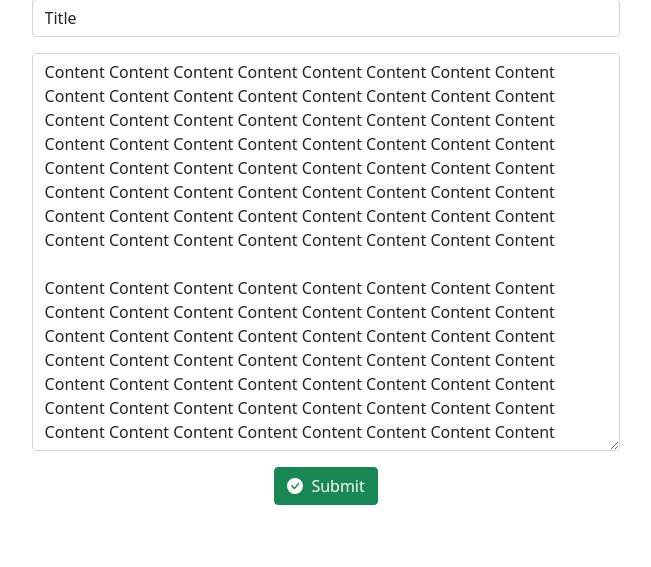
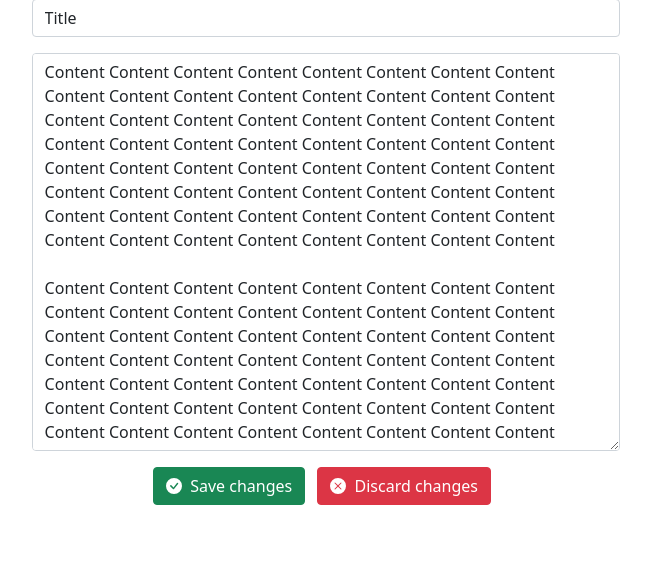
Before and after one commit to ahmedhanyh/note-taking-app, a Flask app: page /edit/1 in a window 1280 px wide. Shown: the part 105-672 px from the top of the page, without its empty margins (314-965 px from the left). Run offline with Flask 2, Linux system fonts and the light colour scheme; a user stored in the database is signed in; data comes from the database, SQL or seed files in the repository; both versions use the stored data as it was after the commit.

Commit message:
Update styling and add new buttons
- Change homepage cards' buttons to outline buttons.
- Add new cancel/discard buttons to add/edit note pages respectively.
- Change the add/edit note buttons' texts to be more indicative of their
  actions.

```diff
--- a/templates/edit.html
+++ b/templates/edit.html
@@ -28,8 +28,13 @@
             <svg xmlns="http://www.w3.org/2000/svg" width="20" height="20" fill="currentColor" class="bi bi-check-circle-fill" viewBox="0 0 20 20">
                 <path d="M16 8A8 8 0 1 1 0 8a8 8 0 0 1 16 0zm-3.97-3.03a.75.75 0 0 0-1.08.022L7.477 9.417 5.384 7.323a.75.75 0 0 0-1.06 1.06L6.97 11.03a.75.75 0 0 0 1.079-.02l3.992-4.99a.75.75 0 0 0-.01-1.05z"/>
             </svg>
-            Submit
+            Save changes
         </button>
-        <!-- <button type="submit" class="btn btn-danger">Cancel</button> -->
+        <a href="/" class="btn btn-danger mx-2">
+            <svg xmlns="http://www.w3.org/2000/svg" width="20" height="20" fill="currentColor" class="bi bi-x-circle-fill" viewBox="0 0 20 20">
+                <path d="M16 8A8 8 0 1 1 0 8a8 8 0 0 1 16 0zM5.354 4.646a.5.5 0 1 0-.708.708L7.293 8l-2.647 2.646a.5.5 0 0 0 .708.708L8 8.707l2.646 2.647a.5.5 0 0 0 .708-.708L8.707 8l2.647-2.646a.5.5 0 0 0-.708-.708L8 7.293 5.354 4.646z"/>
+            </svg>
+            Discard changes
+        </a>
     </form>
 {% endblock %}
--- a/templates/index.html
+++ b/templates/index.html
@@ -30,13 +30,13 @@
                             <h6 class="card-subtitle mb-2 text-muted">{{ note[4] }}</h6>
                             <p class="card-text text-truncate">{{ note[3] }}</p>
                             <a href={{ "/view/{}".format(note[0]) }} class="stretched-link"></a>
-                            <a href={{ "/edit/{}".format(note[0]) }} class="card-link btn btn-secondary" style="position: relative; z-index: 1;">
+                            <a href={{ "/edit/{}".format(note[0]) }} class="card-link btn btn-outline-secondary" style="position: relative; z-index: 1;">
                                 <svg xmlns="http://www.w3.org/2000/svg" width="20" height="20" fill="currentColor" class="bi bi-pencil-fill" viewBox="0 0 18 18">
                                     <path d="M12.854.146a.5.5 0 0 0-.707 0L10.5 1.793 14.207 5.5l1.647-1.646a.5.5 0 0 0 0-.708l-3-3zm.646 6.061L9.793 2.5 3.293 9H3.5a.5.5 0 0 1 .5.5v.5h.5a.5.5 0 0 1 .5.5v.5h.5a.5.5 0 0 1 .5.5v.5h.5a.5.5 0 0 1 .5.5v.207l6.5-6.5zm-7.468 7.468A.5.5 0 0 1 6 13.5V13h-.5a.5.5 0 0 1-.5-.5V12h-.5a.5.5 0 0 1-.5-.5V11h-.5a.5.5 0 0 1-.5-.5V10h-.5a.499.499 0 0 1-.175-.032l-.179.178a.5.5 0 0 0-.11.168l-2 5a.5.5 0 0 0 .65.65l5-2a.5.5 0 0 0 .168-.11l.178-.178z"/>
                                 </svg>
                                 Edit
                             </a>
-                            <a href={{ "/delete/{}".format(note[0]) }} class="card-link btn btn-danger" style="position: relative; z-index: 1;">
+                            <a href={{ "/delete/{}".format(note[0]) }} class="card-link btn btn-outline-danger" style="position: relative; z-index: 1;">
                                 <svg xmlns="http://www.w3.org/2000/svg" width="20" height="20" fill="currentColor" class="bi bi-trash-fill" viewBox="0 0 18 18">
                                     <path d="M2.5 1a1 1 0 0 0-1 1v1a1 1 0 0 0 1 1H3v9a2 2 0 0 0 2 2h6a2 2 0 0 0 2-2V4h.5a1 1 0 0 0 1-1V2a1 1 0 0 0-1-1H10a1 1 0 0 0-1-1H7a1 1 0 0 0-1 1H2.5zm3 4a.5.5 0 0 1 .5.5v7a.5.5 0 0 1-1 0v-7a.5.5 0 0 1 .5-.5zM8 5a.5.5 0 0 1 .5.5v7a.5.5 0 0 1-1 0v-7A.5.5 0 0 1 8 5zm3 .5v7a.5.5 0 0 1-1 0v-7a.5.5 0 0 1 1 0z"/>
                                 </svg>
```
Also changed, not shown: templates/add.html (+8 -3 lines), notesapp.db.
